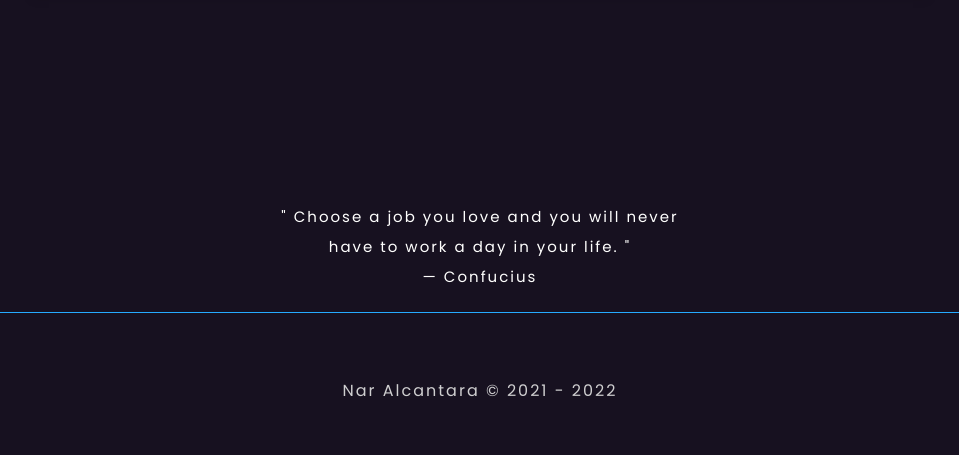
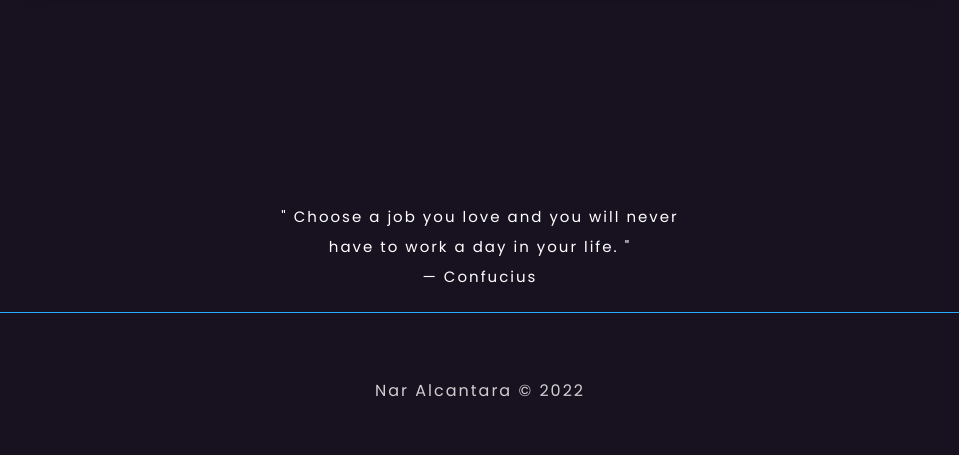
Before and after one commit to naralcantara001/naralcantara001.github.io, a plain HTML site: page index.html in a window 1280 px wide. Shown: the part 3689-4144 px from the top of the page, without its empty margins (160-1119 px from the left). Drawn offline with nearby package versions, Linux system fonts and the light colour scheme.

Commit message:
Add files via upload

```diff
--- a/index.html
+++ b/index.html
@@ -331,7 +331,7 @@
         <p class="quote">— Confucius</p>
         <div class="business">
             <footer>
-                <p font-family="monospace">Nar Alcantara © 2021 - 2022</p>
+                <p font-family="monospace">Nar Alcantara © 2022</p>
             </footer>
             <div>
                 <a href="https://github.com/naralcantara001" target="_blank"> <i id="faabs"
```
